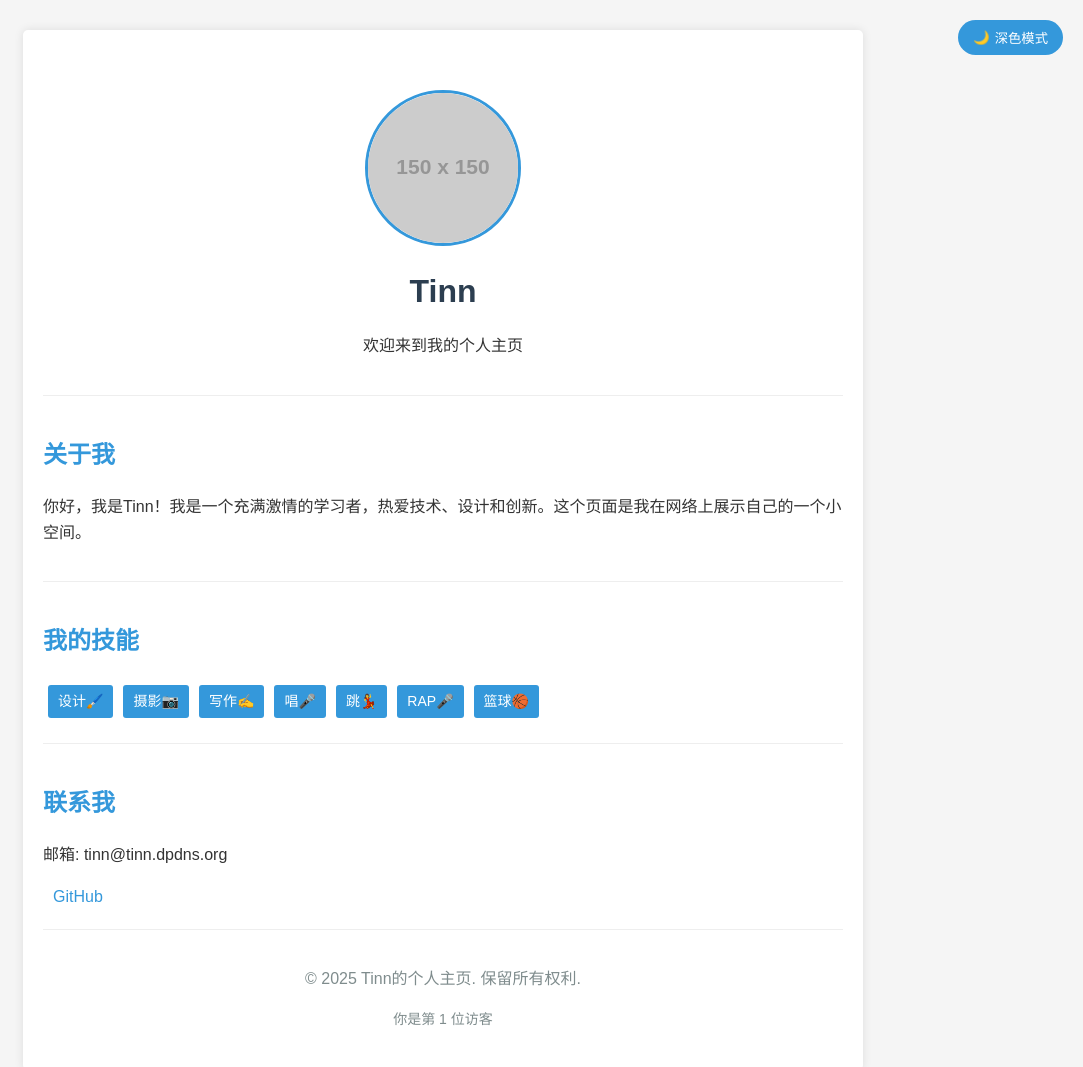
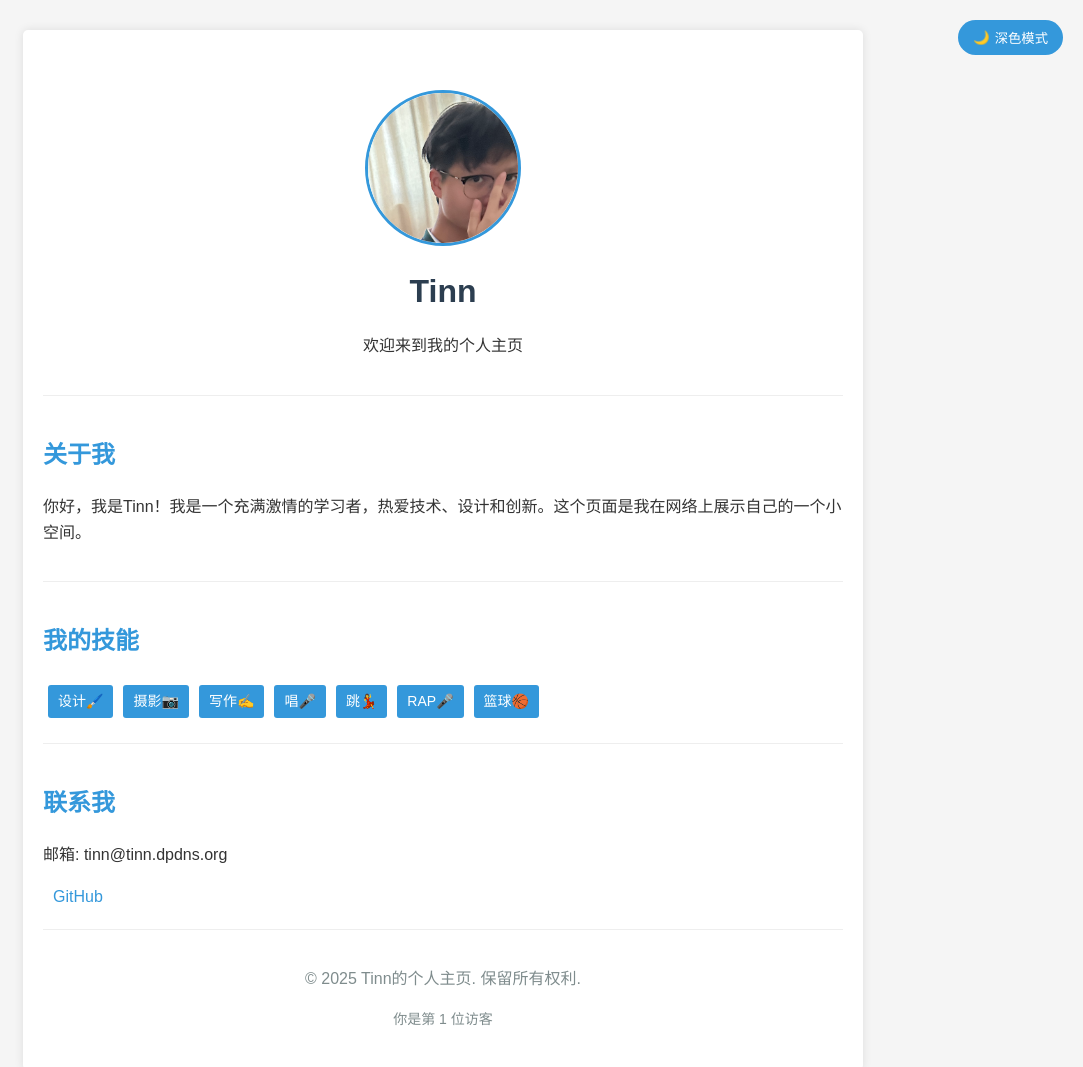
Before and after one commit to tinn2000/website.github.com, a plain HTML site: page index.html in a window 1280 px wide. Shown: the whole page, without its empty margins (197-1280 px from the left). Drawn offline with Linux system fonts and the light colour scheme; placeholder pictures from the web are drawn by us.

Commit message:
Update index.html

```diff
--- a/index.html
+++ b/index.html
@@ -171,7 +171,7 @@
 
     <div class="container">
         <header>
-            <img src="https://via.placeholder.com/150" alt="Tinn的照片" class="profile-img">
+            <img src="https://github.com/tinn2000/website.github.com/blob/main/IMG_0745.JPG?raw=true" alt="Tinn的照片" class="profile-img">
             <h1>Tinn</h1>
             <p>欢迎来到我的个人主页</p>
         </header>
```
